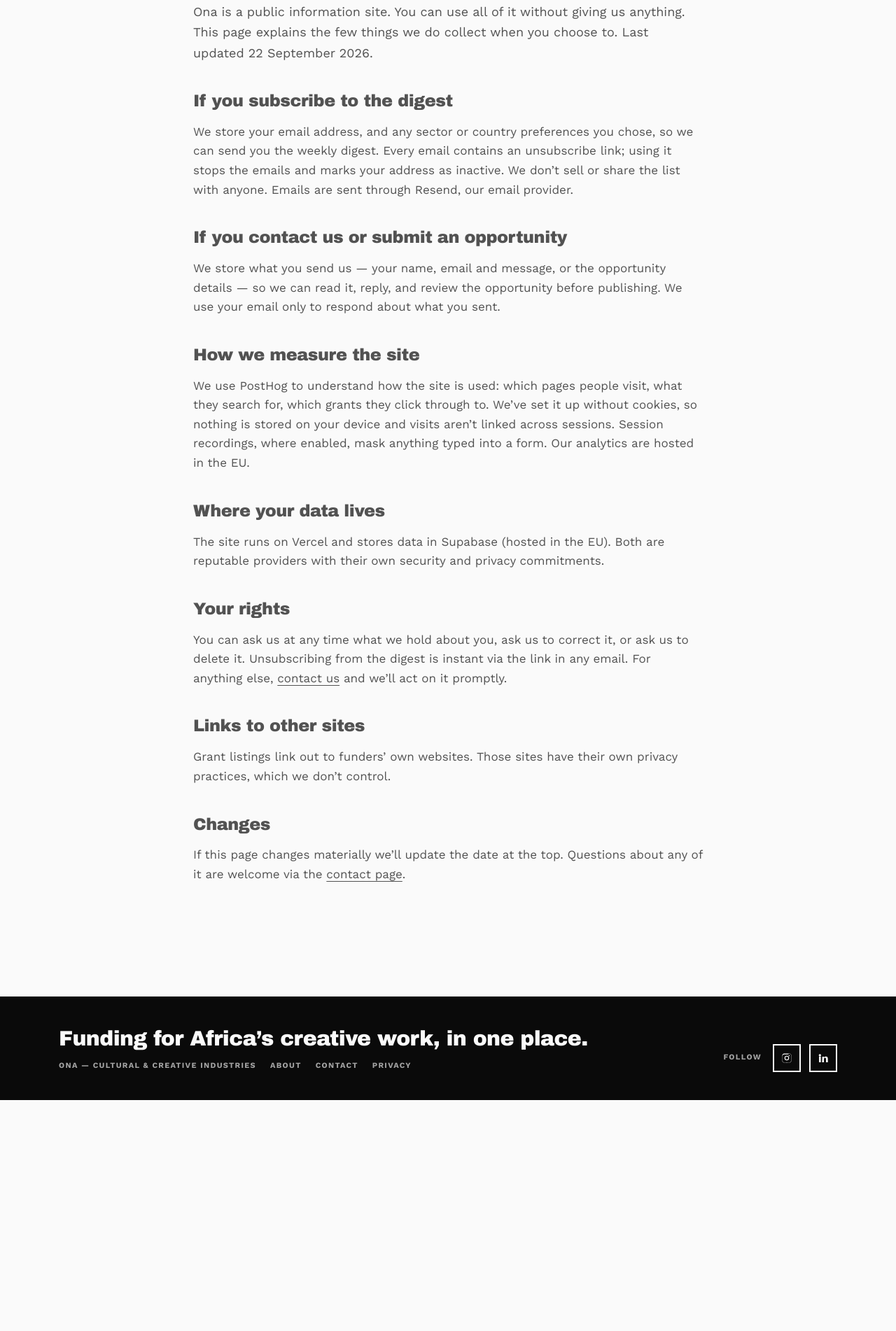
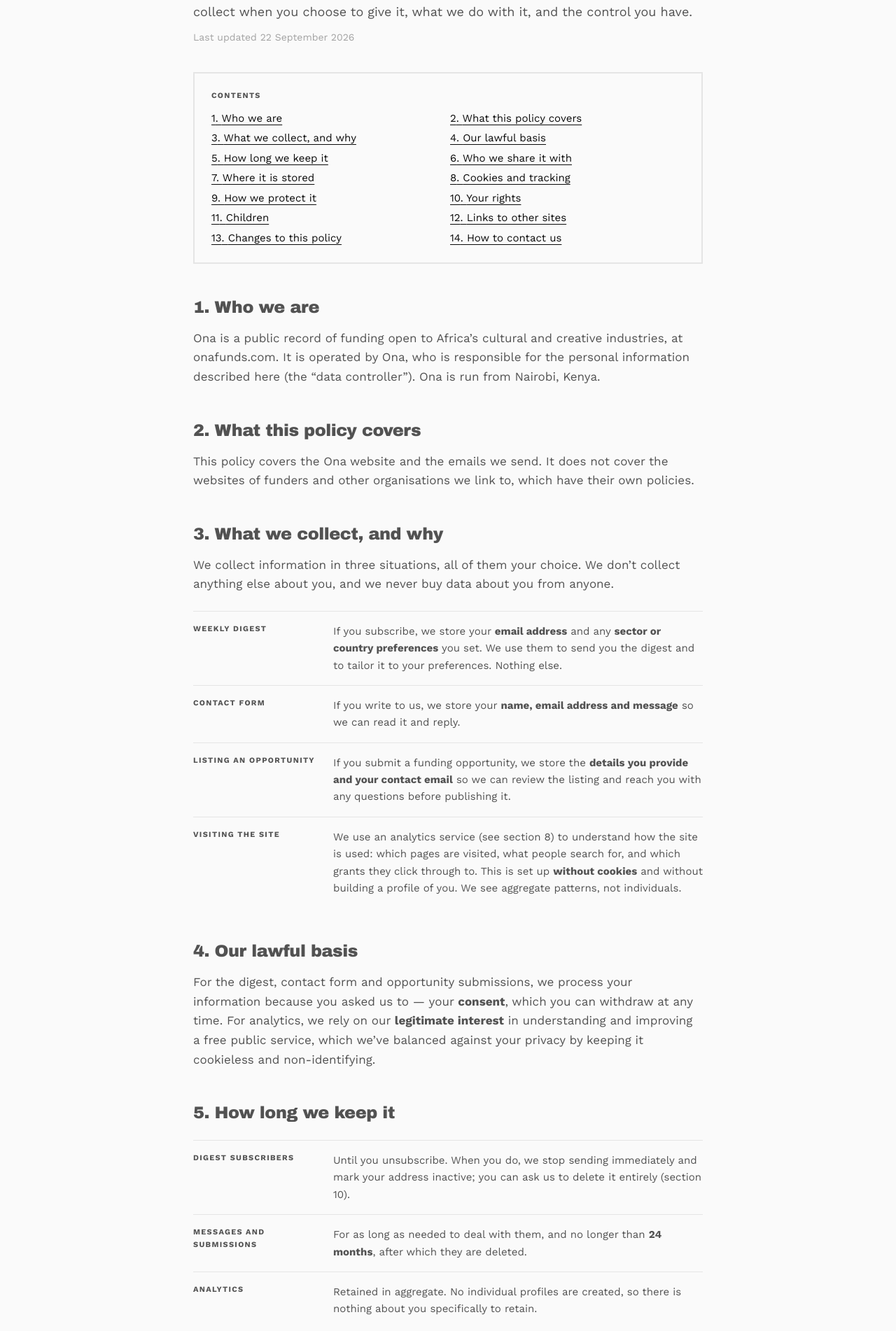
Before and after one commit to OnaAfricaCCI/ONAAFRICACCI, a Next.js app: page /privacy in a window 1280 px wide. Shown: the part 298-2200 px from the top of the page at 70% size. Before the commit the page ends 1870 px from the top, so only its background shows below. Built offline with nearby package versions, Linux system fonts and the light colour scheme; no server answers.

Commit message:
Full privacy policy (14 sections) + 24-month retention sweep in weekly job

```diff
--- a/app/privacy/page.tsx
+++ b/app/privacy/page.tsx
@@ -2,86 +2,250 @@
 import type { Metadata } from 'next'
 
 export const metadata: Metadata = {
-  title: 'Privacy',
-  description: 'What Ona collects, why, and what you can do about it.',
+  title: 'Privacy Policy',
+  description: 'How Ona collects, uses, stores and protects personal information, and the rights you have over it.',
   alternates: { canonical: '/privacy' },
 }
 
+/*
+ * Two details below are placeholders until confirmed by David:
+ *   OPERATOR  — the legal name that runs Ona (a person or a registered entity)
+ *   CONTACT   — the email address for privacy requests
+ * Everything else describes what the site actually does.
+ */
+const OPERATOR = 'Ona'
+const CONTACT = 'privacy@onafunds.com'
 const UPDATED = '22 September 2026'
 
-function H2({ children }: { children: React.ReactNode }) {
+const SECTIONS = [
+  ['who', 'Who we are'],
+  ['scope', 'What this policy covers'],
+  ['collect', 'What we collect, and why'],
+  ['basis', 'Our lawful basis'],
+  ['keep', 'How long we keep it'],
+  ['share', 'Who we share it with'],
+  ['transfer', 'Where it is stored'],
+  ['cookies', 'Cookies and tracking'],
+  ['secure', 'How we protect it'],
+  ['rights', 'Your rights'],
+  ['children', 'Children'],
+  ['links', 'Links to other sites'],
+  ['changes', 'Changes to this policy'],
+  ['contact', 'How to contact us'],
+] as const
+
+function H2({ id, children }: { id: string; children: React.ReactNode }) {
   return (
-    <h2 className="mt-10 font-[family-name:var(--font-display)] text-2xl leading-[1.2]">{children}</h2>
+    <h2 id={id} className="mt-12 scroll-mt-28 font-[family-name:var(--font-display)] text-2xl leading-[1.2]">
+      {children}
+    </h2>
+  )
+}
+
+function Row({ label, children }: { label: string; children: React.ReactNode }) {
+  return (
+    <div className="grid gap-1 border-t border-[var(--border)] py-4 sm:grid-cols-[11rem_1fr] sm:gap-6">
+      <dt className="text-[11px] font-bold uppercase tracking-[0.12em] text-[var(--ink-2)]">{label}</dt>
+      <dd className="text-[15px] leading-relaxed">{children}</dd>
+    </div>
   )
 }
 
 export default function PrivacyPage() {
   return (
     <main className="mx-auto max-w-3xl px-5 py-12 sm:py-16">
-      <p className="text-[11px] font-bold uppercase tracking-[0.12em] text-[var(--ink-2)]">Privacy</p>
+      <p className="text-[11px] font-bold uppercase tracking-[0.12em] text-[var(--ink-2)]">Privacy Policy</p>
       <h1 className="mt-3 font-[family-name:var(--font-display)] text-[38px] leading-[1.05] sm:text-[56px]">
-        What we collect, and why.
+        Your information, plainly.
       </h1>
       <p className="mt-6 text-lg leading-relaxed text-[var(--ink-2)]">
-        Ona is a public information site. You can use all of it without giving us
-        anything. This page explains the few things we do collect when you choose to.
-        Last updated {UPDATED}.
+        Ona is a public information site. You can read everything on it without telling
+        us who you are. This policy explains the small amount of personal information we
+        collect when you choose to give it, what we do with it, and the control you have.
       </p>
+      <p className="mt-3 text-sm text-[var(--ink-3)]">Last updated {UPDATED}</p>
 
-      <div className="mt-4 space-y-4 text-[17px] leading-relaxed text-[var(--ink-2)]">
-        <H2>If you subscribe to the digest</H2>
-        <p>
-          We store your email address, and any sector or country preferences you chose,
-          so we can send you the weekly digest. Every email contains an unsubscribe link;
-          using it stops the emails and marks your address as inactive. We don&rsquo;t sell
-          or share the list with anyone. Emails are sent through Resend, our email provider.
+      {/* Contents */}
+      <nav aria-label="Contents" className="mt-10 border-2 border-[var(--border)] p-6">
+        <p className="text-[11px] font-bold uppercase tracking-[0.12em] text-[var(--ink-2)]">Contents</p>
+        <ol className="mt-3 grid gap-1.5 text-[15px] sm:grid-cols-2">
+          {SECTIONS.map(([id, label], i) => (
+            <li key={id}>
+              <a href={`#${id}`} className="underline underline-offset-4">
+                {i + 1}. {label}
+              </a>
+            </li>
+          ))}
+        </ol>
+      </nav>
+
+      <div className="text-[17px] leading-relaxed text-[var(--ink-2)]">
+        <H2 id="who">1. Who we are</H2>
+        <p className="mt-4">
+          Ona is a public record of funding open to Africa&rsquo;s cultural and creative
+          industries, at onafunds.com. It is operated by {OPERATOR}, who is responsible
+          for the personal information described here (the &ldquo;data controller&rdquo;).
+          Ona is run from Nairobi, Kenya.
         </p>
 
-        <H2>If you contact us or submit an opportunity</H2>
-        <p>
-          We store what you send us — your name, email and message, or the opportunity
-          details — so we can read it, reply, and review the opportunity before publishing.
-          We use your email only to respond about what you sent.
+        <H2 id="scope">2. What this policy covers</H2>
+        <p className="mt-4">
+          This policy covers the Ona website and the emails we send. It does not cover the
+          websites of funders and other organisations we link to, which have their own
+          policies.
         </p>
 
-        <H2>How we measure the site</H2>
-        <p>
-          We use PostHog to understand how the site is used: which pages people visit,
-          what they search for, which grants they click through to. We&rsquo;ve set it up
-          without cookies, so nothing is stored on your device and visits aren&rsquo;t linked
-          across sessions. Session recordings, where enabled, mask anything typed into a
-          form. Our analytics are hosted in the EU.
+        <H2 id="collect">3. What we collect, and why</H2>
+        <p className="mt-4">
+          We collect information in three situations, all of them your choice. We don&rsquo;t
+          collect anything else about you, and we never buy data about you from anyone.
+        </p>
+        <dl className="mt-6">
+          <Row label="Weekly digest">
+            If you subscribe, we store your <strong>email address</strong> and any{' '}
+            <strong>sector or country preferences</strong> you set. We use them to send you
+            the digest and to tailor it to your preferences. Nothing else.
+          </Row>
+          <Row label="Contact form">
+            If you write to us, we store your <strong>name, email address and message</strong>{' '}
+            so we can read it and reply.
+          </Row>
+          <Row label="Listing an opportunity">
+            If you submit a funding opportunity, we store the{' '}
+            <strong>details you provide and your contact email</strong> so we can review the
+            listing and reach you with any questions before publishing it.
+          </Row>
+          <Row label="Visiting the site">
+            We use an analytics service (see section 8) to understand how the site is used:
+            which pages are visited, what people search for, and which grants they click
+            through to. This is set up <strong>without cookies</strong> and without building a
+            profile of you. We see aggregate patterns, not individuals.
+          </Row>
+        </dl>
+
+        <H2 id="basis">4. Our lawful basis</H2>
+        <p className="mt-4">
+          For the digest, contact form and opportunity submissions, we process your
+          information because you asked us to — your <strong>consent</strong>, which you can
+          withdraw at any time. For analytics, we rely on our{' '}
+          <strong>legitimate interest</strong> in understanding and improving a free public
+          service, which we&rsquo;ve balanced against your privacy by keeping it cookieless
+          and non-identifying.
         </p>
 
-        <H2>Where your data lives</H2>
-        <p>
-          The site runs on Vercel and stores data in Supabase (hosted in the EU). Both are
-          reputable providers with their own security and privacy commitments.
+        <H2 id="keep">5. How long we keep it</H2>
+        <dl className="mt-6">
+          <Row label="Digest subscribers">
+            Until you unsubscribe. When you do, we stop sending immediately and mark your
+            address inactive; you can ask us to delete it entirely (section 10).
+          </Row>
+          <Row label="Messages and submissions">
+            For as long as needed to deal with them, and no longer than{' '}
+            <strong>24 months</strong>, after which they are deleted.
+          </Row>
+          <Row label="Analytics">
+            Retained in aggregate. No individual profiles are created, so there is nothing
+            about you specifically to retain.
+          </Row>
+        </dl>
+
+        <H2 id="share">6. Who we share it with</H2>
+        <p className="mt-4">
+          We don&rsquo;t sell, rent or trade personal information, and we don&rsquo;t share it
+          with funders or anyone else for their own use. To run the site we rely on a small
+          number of service providers who process data on our behalf and under our
+          instructions:
+        </p>
+        <dl className="mt-6">
+          <Row label="Supabase">Stores our database, including subscriber and message data. EU hosting.</Row>
+          <Row label="Vercel">Hosts and serves the website.</Row>
+          <Row label="Resend">Delivers the emails we send you.</Row>
+          <Row label="PostHog">Provides analytics. EU hosting, configured without cookies.</Row>
+        </dl>
+        <p className="mt-4">
+          We would disclose information if a law required us to, or to protect the safety
+          of a person or the integrity of the site — and in either case only what was
+          necessary.
         </p>
 
-        <H2>Your rights</H2>
-        <p>
-          You can ask us at any time what we hold about you, ask us to correct it, or ask
-          us to delete it. Unsubscribing from the digest is instant via the link in any
-          email. For anything else,{' '}
-          <Link href="/contact" className="underline underline-offset-4">
-            contact us
-          </Link>{' '}
-          and we&rsquo;ll act on it promptly.
+        <H2 id="transfer">7. Where it is stored</H2>
+        <p className="mt-4">
+          Our database and analytics are hosted in the European Union. Our website host and
+          email provider operate globally, including in the United States, and are bound by
+          contractual commitments to protect personal data to a standard consistent with
+          the laws that apply to you, including Kenya&rsquo;s Data Protection Act 2019 and, for
+          visitors in Europe, the GDPR.
         </p>
 
-        <H2>Links to other sites</H2>
-        <p>
-          Grant listings link out to funders&rsquo; own websites. Those sites have their own
-          privacy practices, which we don&rsquo;t control.
+        <H2 id="cookies">8. Cookies and tracking</H2>
+        <p className="mt-4">
+          <strong>We don&rsquo;t use cookies for tracking or advertising.</strong> That is
+          why you don&rsquo;t see a cookie banner. The only things stored on your device are:
+        </p>
+        <ul className="mt-3 list-disc space-y-1.5 pl-6">
+          <li>Your light-or-dark mode choice, if you set one — kept in your browser, never sent to us.</li>
+          <li>Nothing else. Analytics runs in memory only and is discarded when you leave.</li>
+        </ul>
+        <p className="mt-4">
+          Our analytics provider may, where we enable it, record how pages are used (scrolling,
+          clicking) to help us improve the design. Anything typed into a form is masked and
+          never recorded.
         </p>
 
-        <H2>Changes</H2>
-        <p>
-          If this page changes materially we&rsquo;ll update the date at the top. Questions
-          about any of it are welcome via the{' '}
+        <H2 id="secure">9. How we protect it</H2>
+        <p className="mt-4">
+          All traffic to the site is encrypted. Personal information is held in a database
+          that is not readable from the public internet; it is accessible only to the site&rsquo;s
+          own server and to us. Forms are protected against automated abuse. Access to our
+          provider accounts is protected by two-factor authentication. No system is perfectly
+          secure, but we treat your information with the care we&rsquo;d want for our own.
+        </p>
+
+        <H2 id="rights">10. Your rights</H2>
+        <p className="mt-4">Whatever law applies to you, we offer everyone the same rights:</p>
+        <ul className="mt-3 list-disc space-y-1.5 pl-6">
+          <li><strong>Access</strong> — ask what we hold about you, and receive a copy.</li>
+          <li><strong>Correction</strong> — ask us to fix anything inaccurate.</li>
+          <li><strong>Deletion</strong> — ask us to erase your information.</li>
+          <li><strong>Withdrawal</strong> — unsubscribe from the digest at any time via the link in every email.</li>
+          <li><strong>Objection and restriction</strong> — ask us to stop or limit how we use your information.</li>
+          <li><strong>Complaint</strong> — raise a concern with your data protection authority. In Kenya that is the Office of the Data Protection Commissioner.</li>
+        </ul>
+        <p className="mt-4">
+          To exercise any of these, email us (section 14). We&rsquo;ll respond within 30 days
+          and won&rsquo;t charge you.
+        </p>
+
+        <H2 id="children">11. Children</H2>
+        <p className="mt-4">
+          Ona is intended for adults. We don&rsquo;t knowingly collect information from anyone
+          under 18. If you believe a child has given us information, contact us and we&rsquo;ll
+          delete it.
+        </p>
+
+        <H2 id="links">12. Links to other sites</H2>
+        <p className="mt-4">
+          Grant listings and funder profiles link to organisations&rsquo; own websites. We check
+          those links work, but we don&rsquo;t control those sites and this policy doesn&rsquo;t
+          cover them.
+        </p>
+
+        <H2 id="changes">13. Changes to this policy</H2>
+        <p className="mt-4">
+          If we change how we handle personal information, we&rsquo;ll update this page and the
+          date at the top. For significant changes affecting digest subscribers, we&rsquo;ll say
+          so in the digest itself.
+        </p>
+
+        <H2 id="contact">14. How to contact us</H2>
+        <p className="mt-4">
+          For anything about your information, email{' '}
+          <a href={`mailto:${CONTACT}`} className="underline underline-offset-4">
+            {CONTACT}
+          </a>{' '}
+          or use the{' '}
           <Link href="/contact" className="underline underline-offset-4">
-            contact page
+            contact form
           </Link>
           .
         </p>
```
Also changed, not shown: 1 other file (tests, documents, lock files or other folders).
